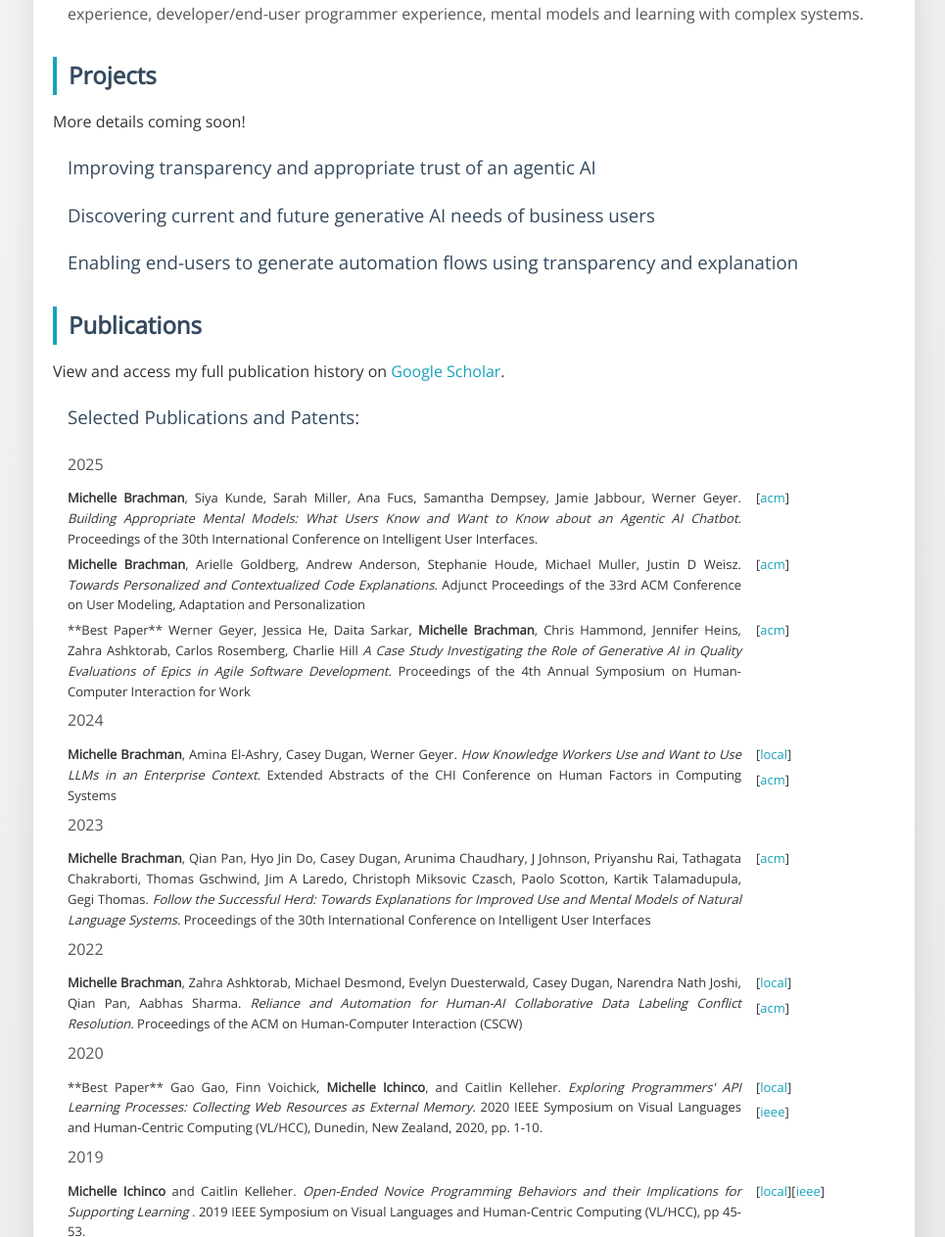
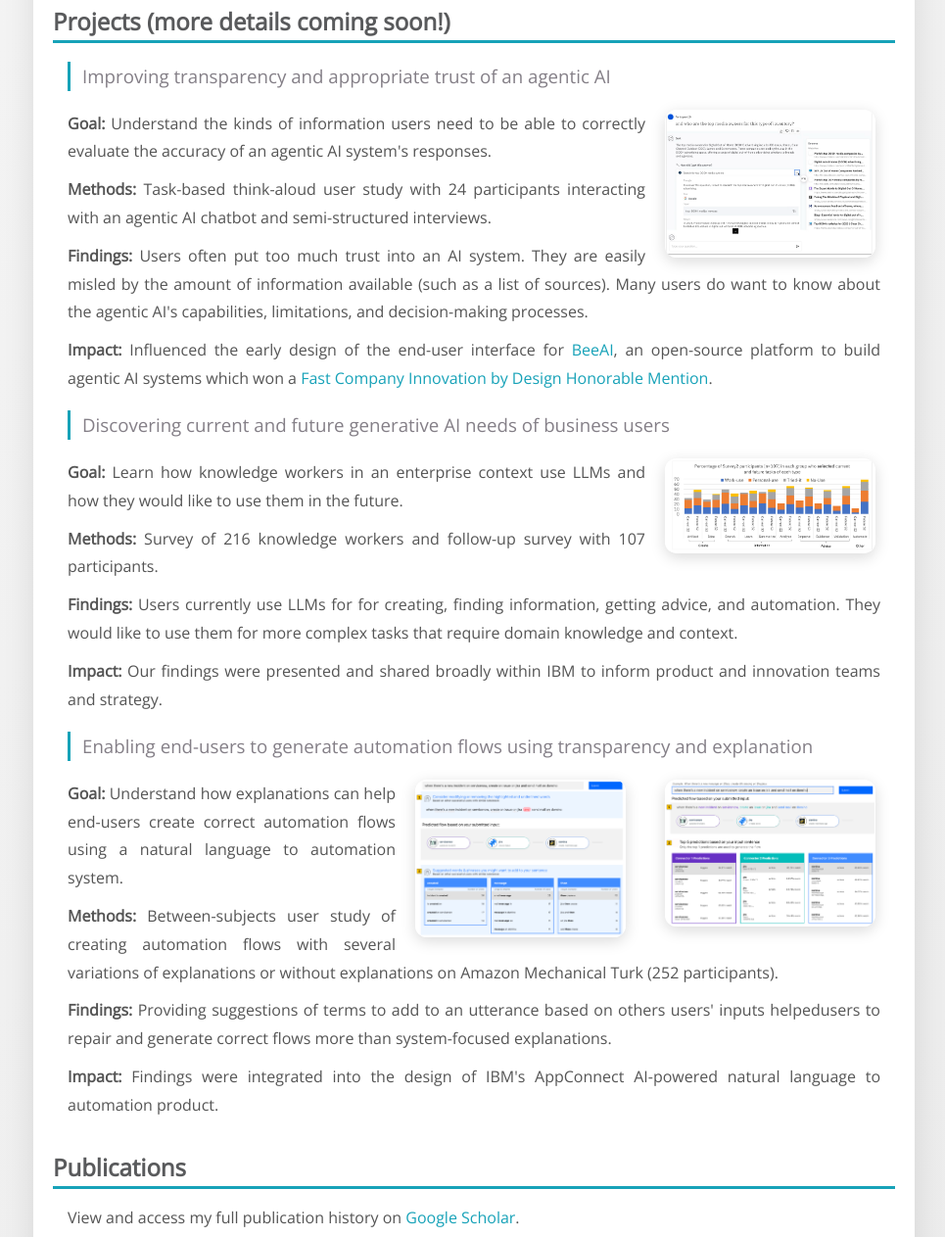
Before and after one commit to michin01/michin01.github.io, a plain HTML site: page index.html in a window 1280 px wide. Shown: the part 454-1717 px from the top of the page at 98% size, without its empty margins (156-1121 px from the left). Drawn offline with nearby package versions, Linux system fonts and the light colour scheme.

Commit message:
project details and style updates

```diff
--- a/index.html
+++ b/index.html
@@ -13,8 +13,8 @@
 <body>
 
 <div id='contact-section'>
-<h1 class='contact-info'> Michelle (Ichinco) Brachman, PhD</h1>
-<h4 class='contact-info'> Formerly, Human-Centered AI Research Scientist at IBM Research, Assistant Professor at UMass Lowell</h3>
+<h1> Michelle (Ichinco) Brachman, PhD</h1>
+<!-- <p> Formerly, Human-Centered AI Research Scientist at IBM Research, Assistant Professor at UMass Lowell</p> -->
 </div>
 <h2>Summary</h2>
 <p>
@@ -28,18 +28,70 @@ Most recently, I was part of the responsible and trustworthy AI team at IBM Rese
 Research Interests: human-centered AI, responsible AI, AI developer experience, developer/end-user programmer experience, mental models and learning with complex systems.
 </p>
 
-<h2>Projects</h2>
-More details coming soon!
+<h2>Projects (more details coming soon!)</h2>
+
 
 <h3>Improving transparency and appropriate trust of an agentic AI  </h3>
+<div>
+  <img src = 'agenticchat.png'>
+  <p>
+    <b>Goal:</b> Understand the kinds of information users need to be able to correctly evaluate the accuracy of an agentic AI system's responses.
+  </p>
+    <p>
+      <b>Methods:</b> Task-based think-aloud user study with 24 participants interacting with an agentic AI chatbot and semi-structured interviews.
+    </p>
+  <p>
+    <b>Findings:</b> Users often put too much trust into an AI system. They are easily misled by the amount of information available (such as a list of sources). Many users do want to know about the agentic AI's capabilities, limitations, and decision-making processes.
+  </p>
+  <p>
+    <b>Impact:</b> Influenced the early design of the end-user interface for <a target="_blank" href="https://beeai.dev"> BeeAI</a>, an open-source platform to build agentic AI systems which won a <a target="_blank" href="https://www.fastcompany.com/91388508/graphic-design-branding-innovation-by-design-2025">Fast Company Innovation by Design Honorable Mention</a>.
+  </p>
+
+</div>
 
 <h3>Discovering current and future generative AI needs of business users</h3>
+<div>
+<img src = 'useofllms.png'>
+  <p>
+    <b>Goal:</b> Learn how knowledge workers in an enterprise context use LLMs and how they would like to use them in the future.
+  </p>
+  <p>
+    <b>Methods:</b> Survey of 216 knowledge workers and follow-up survey with 107 participants.
+  </p>
+  <p>
+    <b>Findings:</b> Users currently use LLMs for for creating, finding information, getting advice, and automation. They would like to use them for more complex tasks that require domain knowledge and context.
+  </p>
+  <p>
+    <b>Impact:</b> Our findings were presented and shared broadly within IBM to inform product and innovation teams and strategy.
+  </p>
+</div>
 
 <h3>Enabling end-users to generate automation flows using transparency and explanation</h3>
+<div>
+<img src = 'gofa1.png'>
+<img src = 'gofa2.png'>
+<p>
+  <b>Goal:</b> Understand how explanations can help end-users create correct automation flows using a natural language to automation system.
+</p>
+<p>
+  <b>Methods:</b> Between-subjects user study of creating automation flows with several variations of explanations or without explanations on Amazon Mechanical Turk (252 participants).
+</p>
+<p>
+  <b>Findings:</b> Providing suggestions of terms to add to an utterance based on others users' inputs helpedusers to repair and generate correct flows more than system-focused explanations.
+</p>
+<p>
+  <b>Impact:</b> Findings were integrated into the design of IBM's AppConnect AI-powered natural language to automation product.
+</p>
+<!-- </div>
+<h3>Supporting accurate and fast AI-assisted data labeling</h3>
+<div> -->
 
+</div>
+
+</div>
 <h2>Publications</h2>
-View and access my full publication history on <a target="_blank" href="https://scholar.google.com/citations?hl=en&user=_cFhtU4AAAAJ&view_op=list_works&sortby=pubdate">Google Scholar</a>.
-<h3>Selected Publications and Patents:</h3>
+<p> View and access my full publication history on <a target="_blank" href="https://scholar.google.com/citations?hl=en&user=_cFhtU4AAAAJ&view_op=list_works&sortby=pubdate">Google Scholar</a>. </p>
+<p>Selected Publications and Patents: </p>
 <p>2025</p>
 
 <div class='row'>
--- a/style.css
+++ b/style.css
@@ -27,11 +27,7 @@ body{
   font-weight: 300;
 }
 
-#contact-section{
-  border-bottom: 3px solid #17a2b8;
-  padding-bottom: 20px;
-  margin-bottom: 30px;
-}
+
 .column{
   float: left;
   display:inline;
@@ -109,24 +105,26 @@ h1{
   font-size: 32px;
   color: #2c3e50;
   margin-bottom: 10px;
-  margin-left: 15px;
+  /* margin-left: 15px; */
   font-weight: 600;
 }
 
 h2{
   font-size: 24px;
-  color: #34495e;
+  color: hwb(220 35% 64%);
   margin-top: 30px;
   margin-bottom: 15px;
-  border-left: 4px solid #17a2b8;
-  padding-left: 12px;
+  border-bottom: 3px solid #17a2b8;
+  /* padding-left: 12px; */
 }
 
 h3,h4,h5{
-  color: #34495e;
+  color: #847f87;
   font-weight: 500;
   margin-left: 15px;
   margin-right: 15px;
+  padding-left: 12px;
+  border-left: 3px solid #17a2b8;
 }
 
 p{
```
Also changed, not shown: agenticchat.png (added), gofa1.png (added), gofa2.png (added), useofllms.png (added).
